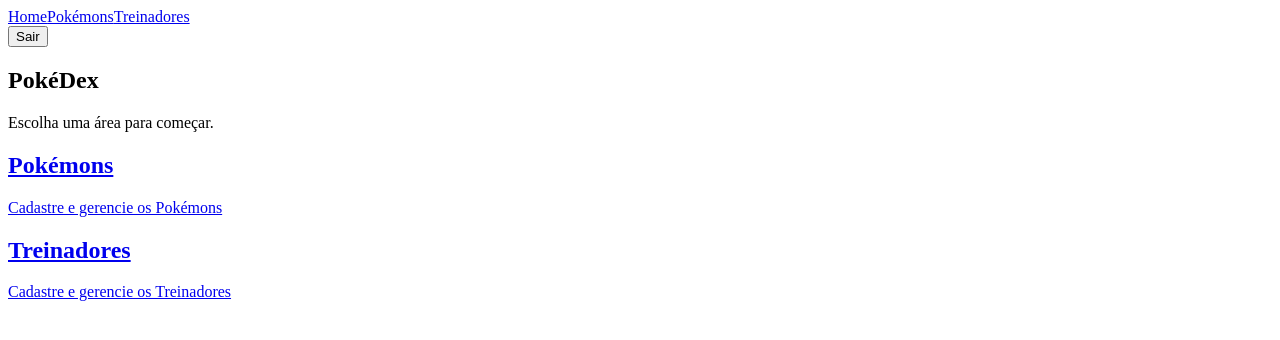
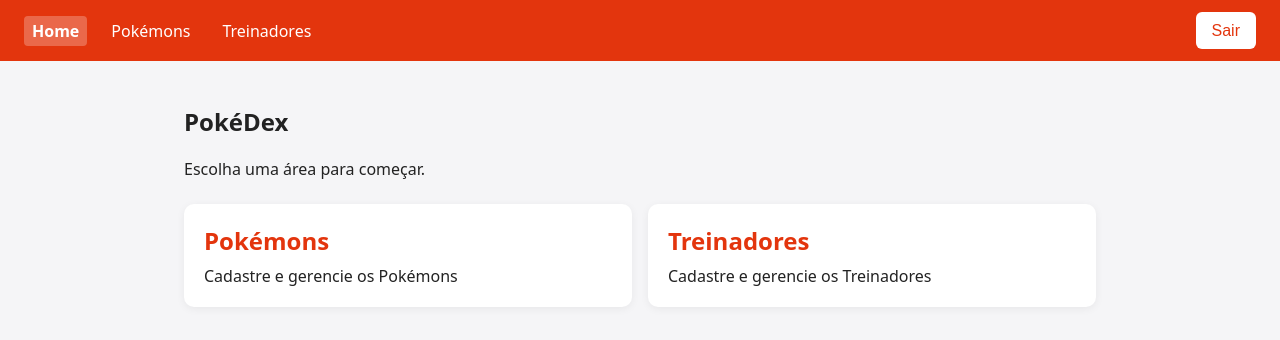
Before and after one commit to danieldias-rookiedevpython/Projeto_PokeDex, a React (Vite) app in the folder frontend/: page / in a window 1280 px wide. Shown: the top 340 px of the page. Built offline with nearby package versions, Linux system fonts and the light colour scheme; no server answers; sample sign-in values are in the browser's storage.

Commit message:
style(frontend): adiciona estilos globais para auth, layout e home

```diff
--- a/frontend/src/index.css
+++ b/frontend/src/index.css
@@ -1,111 +1,97 @@
 :root {
-  --text: #6b6375;
-  --text-h: #08060d;
-  --bg: #fff;
-  --border: #e5e4e7;
-  --code-bg: #f4f3ec;
-  --accent: #aa3bff;
-  --accent-bg: rgba(170, 59, 255, 0.1);
-  --accent-border: rgba(170, 59, 255, 0.5);
-  --social-bg: rgba(244, 243, 236, 0.5);
-  --shadow:
-    rgba(0, 0, 0, 0.1) 0 10px 15px -3px, rgba(0, 0, 0, 0.05) 0 4px 6px -2px;
-
-  --sans: system-ui, 'Segoe UI', Roboto, sans-serif;
-  --heading: system-ui, 'Segoe UI', Roboto, sans-serif;
-  --mono: ui-monospace, Consolas, monospace;
-
-  font: 18px/145% var(--sans);
-  letter-spacing: 0.18px;
-  color-scheme: light dark;
-  color: var(--text);
-  background: var(--bg);
-  font-synthesis: none;
-  text-rendering: optimizeLegibility;
-  -webkit-font-smoothing: antialiased;
-  -moz-osx-font-smoothing: grayscale;
-
-  @media (max-width: 1024px) {
-    font-size: 16px;
-  }
+  --red: #e3350d;
+  --red-dark: #b82a0a;
+  --bg: #f5f5f7;
+  --text: #222;
+  --border: #d0d0d5;
+  --error: #c0392b;
 }
 
-@media (prefers-color-scheme: dark) {
-  :root {
-    --text: #9ca3af;
-    --text-h: #f3f4f6;
-    --bg: #16171d;
-    --border: #2e303a;
-    --code-bg: #1f2028;
-    --accent: #c084fc;
-    --accent-bg: rgba(192, 132, 252, 0.15);
-    --accent-border: rgba(192, 132, 252, 0.5);
-    --social-bg: rgba(47, 48, 58, 0.5);
-    --shadow:
-      rgba(0, 0, 0, 0.4) 0 10px 15px -3px, rgba(0, 0, 0, 0.25) 0 4px 6px -2px;
-  }
-
-  #social .button-icon {
-    filter: invert(1) brightness(2);
-  }
-}
-
-#root {
-  width: 1126px;
-  max-width: 100%;
-  margin: 0 auto;
-  text-align: center;
-  border-inline: 1px solid var(--border);
-  min-height: 100svh;
-  display: flex;
-  flex-direction: column;
+* {
   box-sizing: border-box;
 }
 
 body {
   margin: 0;
+  font-family: system-ui, -apple-system, "Segoe UI", Roboto, sans-serif;
+  background: var(--bg);
+  color: var(--text);
 }
 
-h1,
-h2 {
-  font-family: var(--heading);
-  font-weight: 500;
-  color: var(--text-h);
+button {
+  cursor: pointer;
+  border: none;
+  border-radius: 6px;
+  padding: 0.6rem 1rem;
+  background: var(--red);
+  color: #fff;
+  font-size: 1rem;
 }
+button:hover:not(:disabled) { background: var(--red-dark); }
+button:disabled { opacity: 0.6; cursor: not-allowed; }
 
-h1 {
-  font-size: 56px;
-  letter-spacing: -1.68px;
-  margin: 32px 0;
-  @media (max-width: 1024px) {
-    font-size: 36px;
-    margin: 20px 0;
-  }
+input, select, textarea {
+  width: 100%;
+  padding: 0.6rem 0.75rem;
+  border: 1px solid var(--border);
+  border-radius: 6px;
+  font-size: 1rem;
+  font-family: inherit;
 }
-h2 {
-  font-size: 24px;
-  line-height: 118%;
-  letter-spacing: -0.24px;
-  margin: 0 0 8px;
-  @media (max-width: 1024px) {
-    font-size: 20px;
-  }
+input[aria-invalid="true"] { border-color: var(--error); }
+
+/* Login e cadastro */
+.auth-page {
+  max-width: 380px;
+  margin: 4rem auto;
+  padding: 2rem;
+  background: #fff;
+  border-radius: 10px;
+  box-shadow: 0 2px 12px rgba(0, 0, 0, 0.08);
 }
-p {
-  margin: 0;
+.auth-page h1 { margin-top: 0; }
+.auth-page button[type="submit"] { width: 100%; margin-top: 0.5rem; }
+
+.form-field { margin-bottom: 1rem; }
+.form-field label { display: block; margin-bottom: 0.3rem; font-weight: 600; }
+.field-error { display: block; margin-top: 0.25rem; color: var(--error); font-size: 0.875rem; }
+.api-error { color: var(--error); margin: 0 0 0.75rem; }
+
+/* Layout e Home */
+.navbar {
+  display: flex;
+  justify-content: space-between;
+  align-items: center;
+  padding: 0.75rem 1.5rem;
+  background: var(--red);
 }
+.navbar nav { display: flex; gap: 1rem; }
+.navbar a { color: #fff; text-decoration: none; padding: 0.25rem 0.5rem; border-radius: 4px; }
+.navbar a.active { background: rgba(255, 255, 255, 0.25); font-weight: 600; }
+.navbar button { background: #fff; color: var(--red); }
+.navbar button:hover:not(:disabled) { background: #f0f0f0; }
 
-code,
-.counter {
-  font-family: var(--mono);
-  display: inline-flex;
-  border-radius: 4px;
-  color: var(--text-h);
+.page { max-width: 960px; margin: 0 auto; padding: 1.5rem; }
+
+.home-cards {
+  display: grid;
+  grid-template-columns: repeat(auto-fit, minmax(220px, 1fr));
+  gap: 1rem;
+  margin-top: 1.5rem;
 }
+.home-card {
+  display: block;
+  padding: 1.25rem;
+  background: #fff;
+  border-radius: 10px;
+  color: inherit;
+  text-decoration: none;
+  box-shadow: 0 2px 8px rgba(0, 0, 0, 0.06);
+}
+.home-card:hover { box-shadow: 0 4px 14px rgba(0, 0, 0, 0.12); }
+.home-card h2 { margin: 0 0 0.5rem; color: var(--red); }
+.home-card p { margin: 0; }
 
-code {
-  font-size: 15px;
-  line-height: 135%;
-  padding: 4px 8px;
-  background: var(--code-bg);
-}
+/* Componentes das telas de CRUD */
+.search-input { max-width: 320px; }
+.modal-actions { display: flex; justify-content: flex-end; gap: 0.5rem; margin-top: 1rem; }
--- a/frontend/src/main.tsx
+++ b/frontend/src/main.tsx
@@ -1,6 +1,7 @@
 import { StrictMode } from "react";
 import { createRoot } from "react-dom/client";
 import App from "./App";
+import "./index.css";
 
 createRoot(document.getElementById("root")!).render(
   <StrictMode>
```
